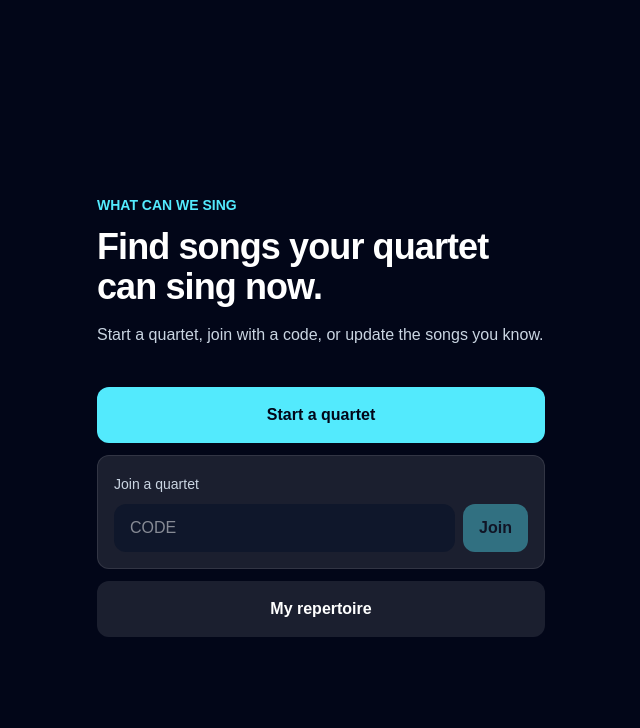
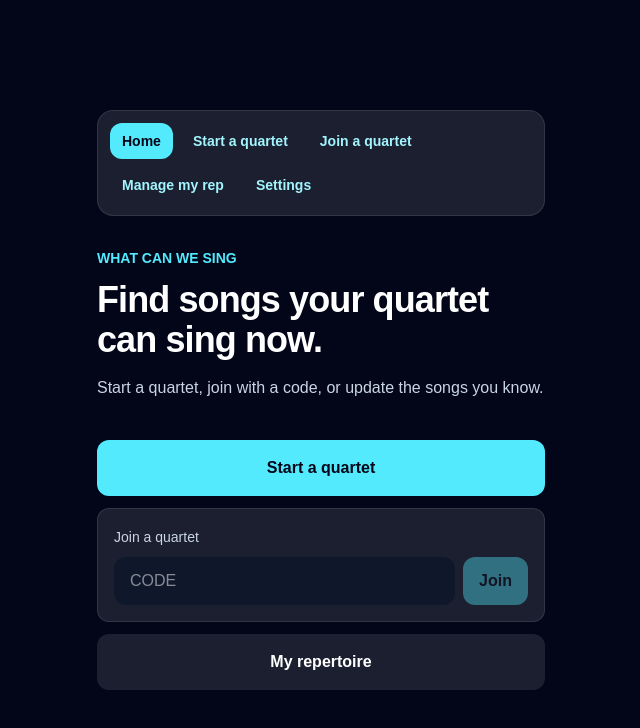
Before and after one commit to coloradotim/what-can-we-sing, a Next.js app: page / in a window 1280 px wide. Shown: the top 728 px of the page, without its empty margins (319-959 px from the left). Built offline with nearby package versions, Linux system fonts and the light colour scheme; no server answers.

Commit message:
Add authenticated app navigation (#36)

```diff
--- a/app/join/[code]/page.tsx
+++ b/app/join/[code]/page.tsx
@@ -2,8 +2,8 @@
 
 import { useParams } from "next/navigation";
 import { useEffect, useRef, useState } from "react";
+import { AppNav } from "@/components/AppNav";
 import { MatchCard } from "@/components/MatchCard";
-import { SignOutButton } from "@/components/SignOutButton";
 import { findMatches, SingerEntry } from "@/lib/matching";
 import {
   addParticipant,
@@ -77,7 +77,7 @@ export default function JoinSessionPage() {
       setMessage(`Joined as ${name} with ${entries.length} songs.`);
     } catch (err) {
       console.error(err);
-      setMessage("Could not join session.");
+      setMessage("Could not join quartet.");
     }
   }
 
@@ -119,11 +119,11 @@ export default function JoinSessionPage() {
           hasAutoJoined.current = true;
           await joinSession(session.id, profile.display_name);
         } else {
-          setMessage(`You are already in this session as ${profile.display_name}.`);
+          setMessage(`You are already in this quartet as ${profile.display_name}.`);
         }
       } catch (err) {
         console.error(err);
-        setMessage("Could not load this session.");
+        setMessage("Could not load this quartet.");
       } finally {
         setLoading(false);
       }
@@ -146,7 +146,7 @@ export default function JoinSessionPage() {
   if (loading) {
     return (
       <main className="flex min-h-screen items-center justify-center bg-slate-950 text-white">
-        Joining session...
+        Joining quartet...
       </main>
     );
   }
@@ -154,14 +154,9 @@ export default function JoinSessionPage() {
   return (
     <main className="min-h-screen bg-slate-950 px-6 py-10 text-white">
       <div className="mx-auto max-w-5xl">
-        <div className="flex flex-wrap items-center gap-4">
-          <a href="/session" className="text-sm text-cyan-300 hover:text-cyan-200">
-            ← Start another session
-          </a>
-          <SignOutButton />
-        </div>
+        <AppNav />
 
-        <h1 className="mt-4 text-4xl font-bold">Session {code}</h1>
+        <h1 className="mt-4 text-4xl font-bold">Quartet {code}</h1>
 
         {message && (
           <p className="mt-4 rounded-xl bg-white/10 p-4 text-slate-200">
@@ -170,7 +165,7 @@ export default function JoinSessionPage() {
         )}
 
         <div className="mt-6 rounded-2xl border border-white/10 bg-white/10 p-6">
-          <p className="text-slate-300">You are in this session as:</p>
+          <p className="text-slate-300">You are in this quartet as:</p>
           <p className="mt-1 text-2xl font-bold text-cyan-300">{displayName}</p>
 
           <button
@@ -189,7 +184,7 @@ export default function JoinSessionPage() {
           </a>
 
           <a
-            href="/"
+            href="/repertoire"
             className="ml-4 inline-block text-sm text-cyan-300 hover:text-cyan-200"
           >
             Edit repertoire
--- a/app/page.tsx
+++ b/app/page.tsx
@@ -1,6 +1,6 @@
 "use client";
 
-import { SignOutButton } from "@/components/SignOutButton";
+import { AppNav } from "@/components/AppNav";
 import { useState } from "react";
 
 export default function Home() {
@@ -16,11 +16,9 @@ export default function Home() {
   return (
     <main className="min-h-screen bg-slate-950 px-5 py-8 text-white">
       <div className="mx-auto flex min-h-[calc(100vh-4rem)] max-w-md flex-col justify-center">
-        <div className="mb-8 flex justify-end">
-          <SignOutButton />
-        </div>
+        <AppNav />
 
-        <p className="text-sm font-semibold uppercase text-cyan-300">
+        <p className="mt-8 text-sm font-semibold uppercase text-cyan-300">
           What Can We Sing
         </p>
         <h1 className="mt-3 text-4xl font-bold tracking-tight">
@@ -38,7 +36,10 @@ export default function Home() {
             Start a quartet
           </a>
 
-          <div className="rounded-xl border border-white/10 bg-white/10 p-4">
+          <div
+            id="join-quartet"
+            className="rounded-xl border border-white/10 bg-white/10 p-4"
+          >
             <label className="block">
               <span className="text-sm font-medium text-slate-300">
                 Join a quartet
--- a/app/session/page.tsx
+++ b/app/session/page.tsx
@@ -2,7 +2,7 @@
 
 import QRCode from "qrcode";
 import { useEffect, useState } from "react";
-import { SignOutButton } from "@/components/SignOutButton";
+import { AppNav } from "@/components/AppNav";
 import { createSession } from "@/lib/sessionStore";
 
 function makeJoinCode() {
@@ -46,12 +46,7 @@ export default function SessionPage() {
   return (
     <main className="min-h-screen bg-slate-950 px-6 py-10 text-white">
       <div className="mx-auto max-w-3xl">
-        <div className="flex flex-wrap items-center gap-4">
-          <a href="/" className="text-sm text-cyan-300 hover:text-cyan-200">
-            ← Back home
-          </a>
-          <SignOutButton />
-        </div>
+        <AppNav />
 
         <h1 className="mt-4 text-4xl font-bold">Start a quartet</h1>
 
--- a/app/settings/page.tsx
+++ b/app/settings/page.tsx
@@ -1,6 +1,6 @@
 "use client";
 
-import { SignOutButton } from "@/components/SignOutButton";
+import { AppNav } from "@/components/AppNav";
 import {
   getCurrentUser,
   getMyProfile,
@@ -91,12 +91,7 @@ export default function SettingsPage() {
   return (
     <main className="min-h-screen bg-slate-950 px-6 py-10 text-white">
       <div className="mx-auto max-w-2xl">
-        <div className="flex flex-wrap items-center gap-4">
-          <a href="/" className="text-sm text-cyan-300 hover:text-cyan-200">
-            ← Back home
-          </a>
-          {isLoggedIn && <SignOutButton />}
-        </div>
+        <AppNav />
 
         <h1 className="mt-4 text-4xl font-bold">Settings</h1>
         <p className="mt-2 text-slate-300">{email}</p>
--- /dev/null
+++ b/components/AppNav.tsx
@@ -0,0 +1,68 @@
+"use client";
+
+import { usePathname } from "next/navigation";
+import { SignOutButton } from "@/components/SignOutButton";
+
+const navItems = [
+  {
+    href: "/",
+    label: "Home",
+    isActive: (pathname: string) => pathname === "/",
+  },
+  {
+    href: "/session",
+    label: "Start a quartet",
+    isActive: (pathname: string) => pathname === "/session",
+  },
+  {
+    href: "/#join-quartet",
+    label: "Join a quartet",
+    isActive: (pathname: string) => pathname.startsWith("/join"),
+  },
+  {
+    href: "/repertoire",
+    label: "Manage my rep",
+    isActive: (pathname: string) => pathname === "/repertoire",
+  },
+  {
+    href: "/settings",
+    label: "Settings",
+    isActive: (pathname: string) => pathname === "/settings",
+  },
+];
+
+export function AppNav() {
+  const pathname = usePathname();
+
+  return (
+    <nav
+      aria-label="Main navigation"
+      className="rounded-2xl border border-white/10 bg-white/10 p-3"
+    >
+      <div className="flex flex-wrap items-center gap-2">
+        {navItems.map((item) => {
+          const active = item.isActive(pathname);
+          const href =
+            active && pathname.startsWith("/join") ? pathname : item.href;
+
+          return (
+            <a
+              key={item.label}
+              href={href}
+              aria-current={active ? "page" : undefined}
+              className={`rounded-xl px-3 py-2 text-sm font-semibold ${
+                active
+                  ? "bg-cyan-300 text-slate-950"
+                  : "text-cyan-200 hover:bg-white/10 hover:text-white"
+              }`}
+            >
+              {item.label}
+            </a>
+          );
+        })}
+
+        <SignOutButton className="rounded-xl px-3 py-2 text-sm font-semibold text-cyan-200 hover:bg-white/10 hover:text-white disabled:opacity-50" />
+      </div>
+    </nav>
+  );
+}
--- a/components/RepertoireManager.tsx
+++ b/components/RepertoireManager.tsx
@@ -1,7 +1,7 @@
 "use client";
 
 import { useEffect, useState } from "react";
-import { SignOutButton } from "@/components/SignOutButton";
+import { AppNav } from "@/components/AppNav";
 import type { Confidence, Part, Voicing } from "@/lib/matching";
 import {
   addRepertoireItem,
@@ -204,15 +204,7 @@ export default function RepertoireManager() {
   return (
     <main className="min-h-screen bg-slate-950 px-6 py-10 text-white">
       <div className="mx-auto max-w-5xl">
-        <div className="flex flex-wrap items-center gap-4">
-          <a href="/session" className="text-sm text-cyan-300 hover:text-cyan-200">
-            → Start a quartet
-          </a>
-          <a href="/settings" className="text-sm text-cyan-300 hover:text-cyan-200">
-            → Settings
-          </a>
-          <SignOutButton />
-        </div>
+        <AppNav />
 
         <h1 className="mt-4 text-4xl font-bold tracking-tight">My Repertoire</h1>
         <p className="mt-2 text-slate-300">
```
